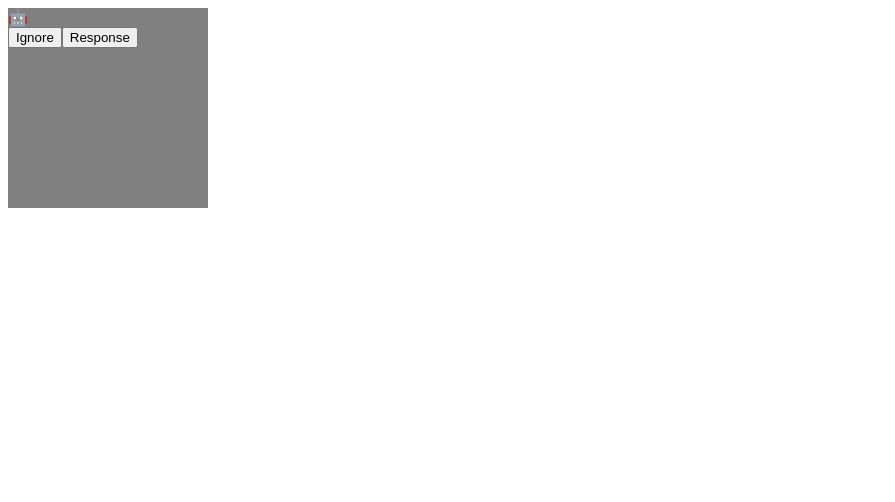
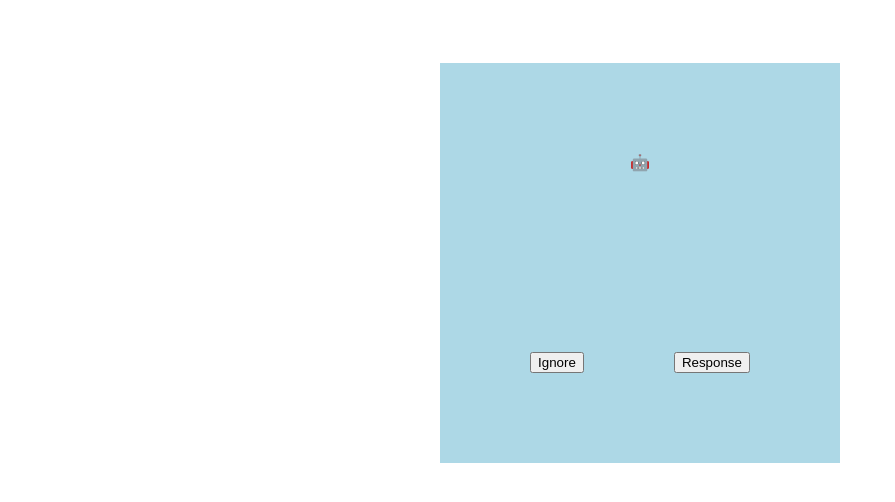
Before and after one commit to Heidi9287/artTrivia, a Next.js app: page / in a window 1280 px wide. Shown: the top 502 px of the page, without its empty margins (0-895 px from the left). Built offline with nearby package versions, Linux system fonts and the light colour scheme.

Commit message:
flip and next

```diff
--- a/pages/cardStyles.ts
+++ b/pages/cardStyles.ts
@@ -1,13 +1,30 @@
-const front={
-  width:"200px",
-  height:"200px",
+type FlexboxStyles = {
+  width: string;
+  height: string;
+  display: string;
+  backgroundColor: string;
+  justifyContent: string;
+  alignItems: string;
+  flexWrap?: 'nowrap' | 'wrap' | 'wrap-reverse';
+};
+
+const front: FlexboxStyles = {
+  width: "400px",
+  height: "400px",
+  display: "flex",
+  backgroundColor: "lightblue",
+  justifyContent: "center",
+  alignItems: "center",
+  flexWrap: "wrap",
+};
+const buttonStyle={display:'flex',flexBasis:'100%',justifyContent:'space-evenly'}
+const back: FlexboxStyles={  width:"400px",
+height:"400px",
+backgroundColor: "beige",
 display:"flex",
-  backgroundColor: "grey",
+  justifyContent:'center',
+  alignItems:'center',
+  flexWrap: "wrap",
 }
-const back={  width:"200px",
-height:"200px",
-display:"flex",
-backgroundColor: "beige",
-}
-  const allCardStyles = { front,back};
+  const allCardStyles = { front,back,buttonStyle};
   export default allCardStyles;
--- a/pages/index.tsx
+++ b/pages/index.tsx
@@ -14,49 +14,58 @@ const back: string[] = [
 ];
 const Home: React.FC = () => {
   const [isClicked, setIsClicked] = useState(false); // State to keep track of button click
+  const [currentCard, setCurrentCard] = useState(0);
+  const handleButtonClick = () => {
+    setIsClicked(!isClicked); // Update state to indicate button is clicked
+  };
+  const handleBackClick = () => {
+    setIsClicked(false); // Update state to flip the card back
+  };
+  const handleNext = () => {
+    setIsClicked(false);
+    setTimeout(() => {
+      setCurrentCard((prevCard) => (prevCard + 1) % front.length); //
+    }, 100);
+  };
 
-  const handleButtonClick = () => {
-    setIsClicked(true); // Update state to indicate button is clicked
+  const handlePrevious = () => {
+    setIsClicked(false);
+    setTimeout(() => { setCurrentCard(currentCard - 1);},100)
   };
-  const [currentCard, setCurrentCard] = useState(0);
-  const handleNext = () => {
-    setCurrentCard((prevCard) => (prevCard + 1) % front.length); // Increment current card index
-  };
-  const handlePrevious = () => {
-    setCurrentCard(currentCard - 1);
+
+  const containerStyle = {
+    margin: "5% auto",
+    width: "400px",
   };
 
   return (
+    <>
       <ReactCardFlip
         isFlipped={isClicked}
         flipDirection="horizontal"
-        cardStyles={allCardStyles}
-        containerStyle={{margin:'auto'}}
+        containerStyle={containerStyle}
       >
-        <div
-          className="front"
-
-        >
+        <div className="front" style={allCardStyles.front}>
           {front[currentCard]}
-          <div
-            className="buttons"
-            style={{
-              flexBasis: "100%",
-              display: "flex",
-              justifyContent: "space-around",
-            }}
-          >
+          <div className="buttons" style={allCardStyles.buttonStyle}>
             <button onClick={handleButtonClick}>Ignore</button>
             <button onClick={handleButtonClick}>Response</button>
           </div>
         </div>
         <div
           className="back"
-          onClick={handleButtonClick}
-
-        ></div>
+          style={allCardStyles.back}
+        >
+          {back[currentCard]}
+          <div className="buttons" style={allCardStyles.buttonStyle}>
+          <button onClick={handleNext}>Next Card</button>
+      <button onClick={handlePrevious}>Last Card</button>
+      <button   onClick={handleBackClick}>See the question again</button>
+      </div>
+        </div>
       </ReactCardFlip>
 
+    </>
   );
 };
 
```
